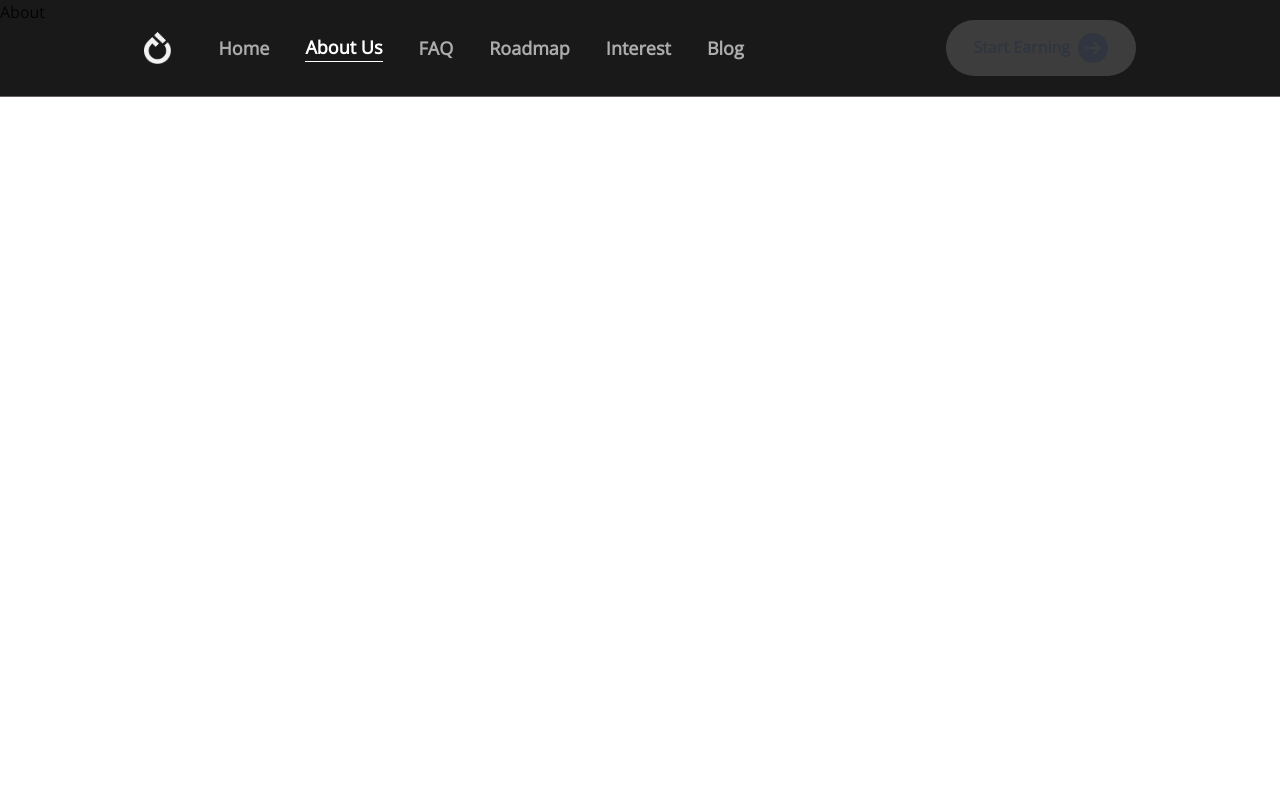
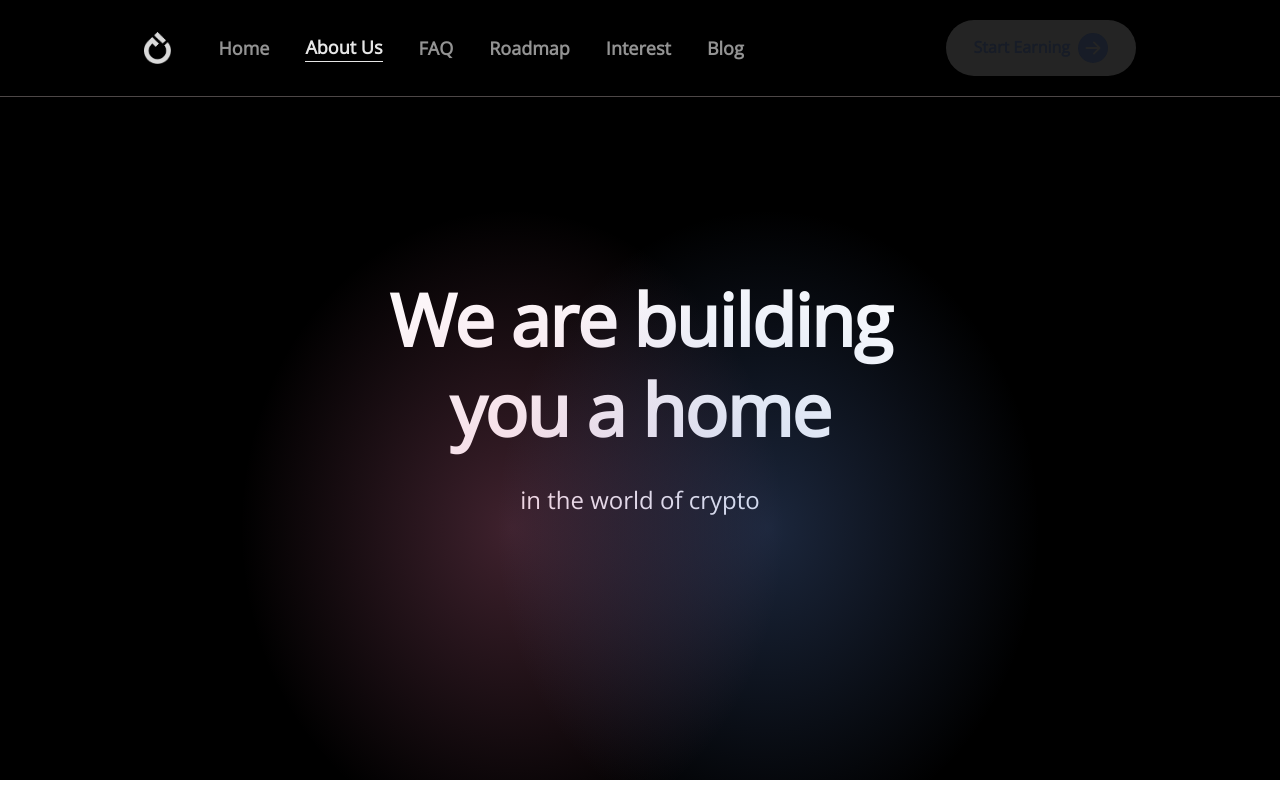
Before and after one commit to devvanu/flint-dot-money-clone, a React (Vite) app: page /about in a window 1280 px wide. Built offline with nearby package versions, Linux system fonts and the light colour scheme.

Commit message:
update: added Intro to About Us

```diff
--- a/src/routes/About.jsx
+++ b/src/routes/About.jsx
@@ -1,7 +1,18 @@
+import Shades from "../components/Shades";
+import Content from "../components/Content";
+import Intro from "../components/Intro";
+
+import { contentDetails } from "../data";
+
 const About = () => {
   return (
-    <div>About</div>
+    <>
+      <Intro
+        content = {<Content details={contentDetails[1]} />}
+        shades = {<Shades />}
+      />
+    </>
   )
 }
 
-export default About
+export default About;
```
